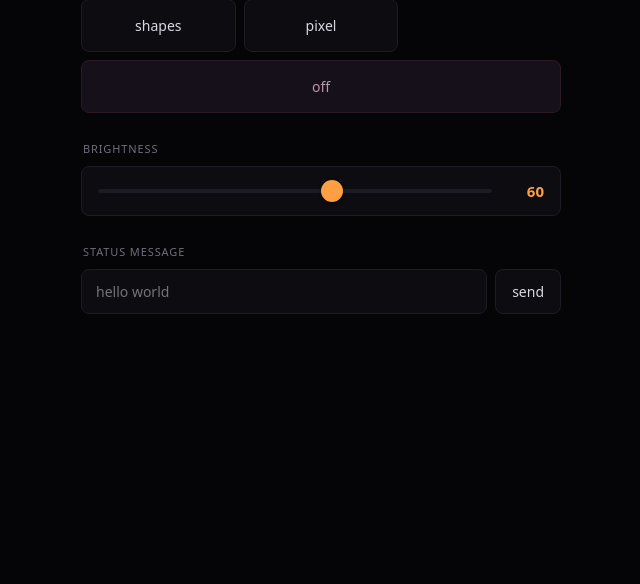
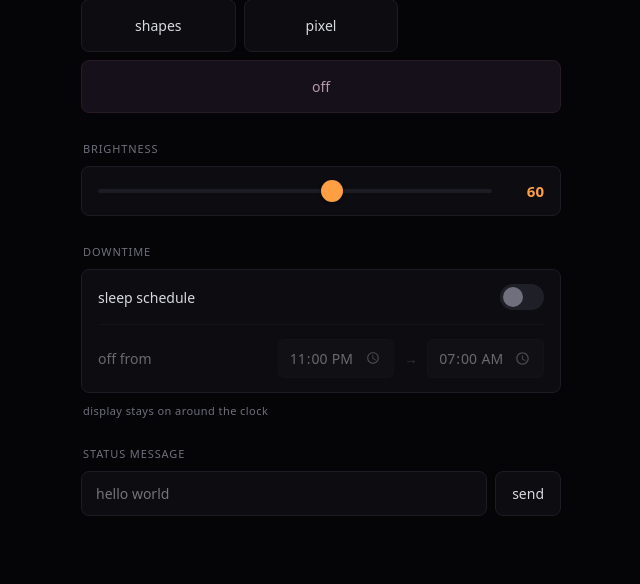
Before and after one commit to petersenmatthew/led-display-test, a Flask app: page / in a window 1280 px wide. Shown: the part 621-1205 px from the top of the page, without its empty margins (319-959 px from the left). Before the commit the page ends 935 px from the top, so only its background shows below. Run offline with Flask 3, Linux system fonts and the light colour scheme; parts of the project's set-up code (start-up, migrations or seed data) failed here and were passed over.

Commit message:
add nightly downtime schedule to control panel

```diff
--- a/web/app.py
+++ b/web/app.py
@@ -5,8 +5,10 @@ The companion mqtt_listener.py runs on the Pi and acts on the messages.
 """
 
 import fcntl
+import json
 import os
 import sys
+from datetime import datetime
 from pathlib import Path
 
 from flask import Flask, jsonify, render_template, request, send_from_directory
@@ -19,9 +21,12 @@ REPO_ROOT = Path(__file__).resolve().parent.parent
 
 TOPIC_MODE = "dorm/display/mode"
 TOPIC_BRIGHTNESS = "dorm/display/brightness"
+TOPIC_SCHEDULE = "dorm/display/schedule"
 TOPIC_STATUS = "dorm/display/status"
 BRIGHTNESS_FILE = Path("/tmp/led-display-brightness.txt")
 DEFAULT_BRIGHTNESS = 60
+SCHEDULE_FILE = REPO_ROOT / "schedule.json"
+DEFAULT_SCHEDULE = {"enabled": False, "start": "23:00", "end": "07:00"}
 LOCK_FILE = Path("/tmp/led-web.lock")
 
 _instance_lock = None
@@ -97,9 +102,65 @@ def write_brightness(value):
         return False
 
 
+def parse_hhmm(value):
+    """"23:30" -> 1410 minutes past midnight. None if unparseable."""
+    try:
+        hours, minutes = str(value).strip().split(":")
+        hours, minutes = int(hours), int(minutes)
+    except (AttributeError, ValueError):
+        return None
+    if not (0 <= hours <= 23 and 0 <= minutes <= 59):
+        return None
+    return hours * 60 + minutes
+
+
+def read_schedule():
+    try:
+        data = json.loads(SCHEDULE_FILE.read_text())
+    except (OSError, ValueError):
+        return dict(DEFAULT_SCHEDULE)
+    if not isinstance(data, dict):
+        return dict(DEFAULT_SCHEDULE)
+    start = data.get("start", DEFAULT_SCHEDULE["start"])
+    end = data.get("end", DEFAULT_SCHEDULE["end"])
+    if parse_hhmm(start) is None or parse_hhmm(end) is None:
+        return dict(DEFAULT_SCHEDULE)
+    return {"enabled": bool(data.get("enabled")), "start": start, "end": end}
+
+
+def write_schedule(schedule):
+    try:
+        SCHEDULE_FILE.write_text(json.dumps(schedule))
+        return True
+    except OSError as exc:
+        app.logger.warning("Could not write schedule %s: %s", SCHEDULE_FILE, exc)
+        return False
+
+
+def in_downtime(schedule, now=None):
+    """True when local time is inside the window. Windows may wrap midnight."""
+    if not schedule.get("enabled"):
+        return False
+    start = parse_hhmm(schedule.get("start"))
+    end = parse_hhmm(schedule.get("end"))
+    if start is None or end is None or start == end:
+        return False
+    now = now or datetime.now()
+    minute_of_day = now.hour * 60 + now.minute
+    if start < end:
+        return start <= minute_of_day < end
+    return minute_of_day >= start or minute_of_day < end
+
+
 @app.route("/")
 def index():
-    return render_template("index.html", initial_brightness=read_brightness())
+    schedule = read_schedule()
+    return render_template(
+        "index.html",
+        initial_brightness=read_brightness(),
+        schedule=schedule,
+        downtime_now=in_downtime(schedule),
+    )
 
 
 @app.route("/favicon.ico")
@@ -151,6 +212,33 @@ def set_brightness():
     return jsonify(ok=ok, value=value, cached=cached)
 
 
+@app.route("/schedule", methods=["GET", "POST"])
+def set_schedule():
+    if request.method == "GET":
+        schedule = read_schedule()
+        return jsonify(ok=True, schedule=schedule, active=in_downtime(schedule))
+
+    data = request.get_json(silent=True) or request.form
+    current = read_schedule()
+    start = (data.get("start") or current["start"]).strip()
+    end = (data.get("end") or current["end"]).strip()
+    if parse_hhmm(start) is None or parse_hhmm(end) is None:
+        return jsonify(ok=False, error="times must be HH:MM (24-hour)"), 400
+    if start == end:
+        return jsonify(ok=False, error="start and end must differ"), 400
+
+    enabled = data.get("enabled", current["enabled"])
+    if isinstance(enabled, str):
+        enabled = enabled.strip().lower() in {"1", "true", "on", "yes"}
+    schedule = {"enabled": bool(enabled), "start": start, "end": end}
+
+    ok = publish(TOPIC_SCHEDULE, json.dumps(schedule))
+    saved = False
+    if ok:
+        saved = write_schedule(schedule)
+    return jsonify(ok=ok, schedule=schedule, saved=saved, active=in_downtime(schedule))
+
+
 @app.route("/status", methods=["POST"])
 def set_status():
     data = request.get_json(silent=True) or request.form
--- a/web/templates/index.html
+++ b/web/templates/index.html
@@ -226,6 +226,89 @@
     cursor: pointer;
   }
   button.send:hover { border-color: #2a2a35; }
+
+  .card {
+    background: var(--panel);
+    border: 1px solid var(--line);
+    border-radius: 8px;
+    padding: 14px 16px;
+  }
+  .card-row {
+    display: flex;
+    align-items: center;
+    justify-content: space-between;
+    gap: 14px;
+  }
+  .card-row + .card-row {
+    margin-top: 14px;
+    padding-top: 14px;
+    border-top: 1px solid var(--line);
+  }
+  .card-row.dim { opacity: 0.45; }
+  .card-label { font-size: 14px; }
+  .times { display: flex; align-items: center; gap: 10px; }
+  .times .arrow { color: var(--muted); font-size: 13px; }
+  input[type="time"] {
+    background: #15151c;
+    color: var(--ink);
+    border: 1px solid var(--line);
+    border-radius: 6px;
+    padding: 8px 10px;
+    font: inherit;
+    font-size: 14px;
+    font-variant-numeric: tabular-nums;
+    outline: none;
+    -webkit-appearance: none;
+    min-width: 0;
+  }
+  input[type="time"]:focus { border-color: #2a2a35; }
+  input[type="time"]::-webkit-calendar-picker-indicator { filter: invert(0.6); }
+  .toggle {
+    position: relative;
+    width: 44px;
+    height: 26px;
+    flex: none;
+    cursor: pointer;
+  }
+  .toggle input {
+    position: absolute;
+    opacity: 0;
+    width: 100%;
+    height: 100%;
+    margin: 0;
+    cursor: pointer;
+  }
+  .toggle .track {
+    position: absolute;
+    inset: 0;
+    background: #1f1f28;
+    border-radius: 13px;
+    transition: background 0.15s;
+    pointer-events: none;
+  }
+  .toggle .knob {
+    position: absolute;
+    top: 3px;
+    left: 3px;
+    width: 20px;
+    height: 20px;
+    border-radius: 50%;
+    background: #6f6f7d;
+    transition: transform 0.15s, background 0.15s;
+    pointer-events: none;
+  }
+  .toggle input:checked ~ .track { background: #3a2a15; }
+  .toggle input:checked ~ .knob {
+    background: var(--accent);
+    transform: translateX(18px);
+  }
+  .hint {
+    font-size: 11px;
+    letter-spacing: 0.04em;
+    color: var(--muted);
+    margin: 10px 2px 0;
+  }
+  .hint.live { color: var(--accent); }
 </style>
 </head>
 <body>
@@ -272,6 +355,29 @@
         <input type="range" id="brightness" min="0" max="100" value="{{ initial_brightness|default(60) }}" />
         <span class="slider-value" id="brightnessValue">{{ initial_brightness|default(60) }}</span>
       </div>
+    </section>
+
+    <section>
+      <p class="label">downtime</p>
+      <div class="card">
+        <div class="card-row">
+          <span class="card-label">sleep schedule</span>
+          <label class="toggle">
+            <input type="checkbox" id="scheduleEnabled" {% if schedule.enabled %}checked{% endif %} />
+            <span class="track"></span>
+            <span class="knob"></span>
+          </label>
+        </div>
+        <div class="card-row" id="scheduleTimes">
+          <span class="card-label">off from</span>
+          <div class="times">
+            <input type="time" id="scheduleStart" value="{{ schedule.start }}" />
+            <span class="arrow">→</span>
+            <input type="time" id="scheduleEnd" value="{{ schedule.end }}" />
+          </div>
+        </div>
+      </div>
+      <p class="hint" id="scheduleHint"></p>
     </section>
 
     <section>
@@ -508,6 +614,10 @@
       setStatus("idle");
       return true;
     }
+    if (isDowntimeActive()) {
+      setStatus("sleeping");
+      return true;
+    }
     setStatus("loading " + mode);
     try {
       const code = await loadScript(mode);
@@ -563,6 +673,86 @@
   // Initialize brightness from slider default.
   brightness = parseInt(slider.value, 10) / 100;
 
+  // ─── Downtime schedule ──────────────────────────────────────────────────────
+  const scheduleEnabled = document.getElementById("scheduleEnabled");
+  const scheduleStart = document.getElementById("scheduleStart");
+  const scheduleEnd = document.getElementById("scheduleEnd");
+  const scheduleTimes = document.getElementById("scheduleTimes");
+  const scheduleHint = document.getElementById("scheduleHint");
+  let downtimeActive = {{ 'true' if downtime_now else 'false' }};
+
+  function isDowntimeActive() {
+    return downtimeActive;
+  }
+
+  function toMinutes(hhmm) {
+    const m = /^(\d{1,2}):(\d{2})$/.exec(hhmm || "");
+    if (!m) return null;
+    const h = +m[1], min = +m[2];
+    if (h > 23 || min > 59) return null;
+    return h * 60 + min;
+  }
+
+  // Mirrors in_downtime() in app.py — windows wrapping past midnight are normal.
+  function computeDowntime() {
+    if (!scheduleEnabled.checked) return false;
+    const start = toMinutes(scheduleStart.value);
+    const end = toMinutes(scheduleEnd.value);
+    if (start === null || end === null || start === end) return false;
+    const now = new Date();
+    const cur = now.getHours() * 60 + now.getMinutes();
+    return start < end ? (cur >= start && cur < end) : (cur >= start || cur < end);
+  }
+
+  function formatSpan(start, end) {
+    const total = (end - start + 1440) % 1440;
+    const h = Math.floor(total / 60), m = total % 60;
+    return h + "h" + (m ? " " + m + "m" : "");
+  }
+
+  function renderSchedule() {
+    scheduleTimes.classList.toggle("dim", !scheduleEnabled.checked);
+    const wasActive = downtimeActive;
+    downtimeActive = computeDowntime();
+
+    if (!scheduleEnabled.checked) {
+      scheduleHint.textContent = "display stays on around the clock";
+      scheduleHint.className = "hint";
+    } else if (downtimeActive) {
+      scheduleHint.textContent = `sleeping now — wakes at ${scheduleEnd.value}`;
+      scheduleHint.className = "hint live";
+    } else {
+      const start = toMinutes(scheduleStart.value);
+      const end = toMinutes(scheduleEnd.value);
+      const span = start !== null && end !== null && start !== end
+        ? ` (${formatSpan(start, end)})` : "";
+      scheduleHint.textContent =
+        `sleeps at ${scheduleStart.value}, wakes at ${scheduleEnd.value}${span}`;
+      scheduleHint.className = "hint";
+    }
+
+    // Keep the preview honest when the window opens or closes under us.
+    if (downtimeActive !== wasActive) startPreview(currentMode);
+  }
+
+  async function saveSchedule() {
+    const ok = await post("/schedule", {
+      enabled: scheduleEnabled.checked,
+      start: scheduleStart.value,
+      end: scheduleEnd.value,
+    });
+    if (ok) {
+      flash(scheduleEnabled.checked ? "downtime saved" : "downtime off", "ok");
+      renderSchedule();
+    }
+  }
+
+  [scheduleEnabled, scheduleStart, scheduleEnd].forEach((el) => {
+    el.addEventListener("change", saveSchedule);
+  });
+  renderSchedule();
+  setInterval(renderSchedule, 20000);
+
   const form = document.getElementById("statusForm");
   const statusText = document.getElementById("statusText");
   form.addEventListener("submit", async (e) => {
```
Also changed, not shown: web/mqtt_listener.py (+125 -11 lines), 1 other file.
